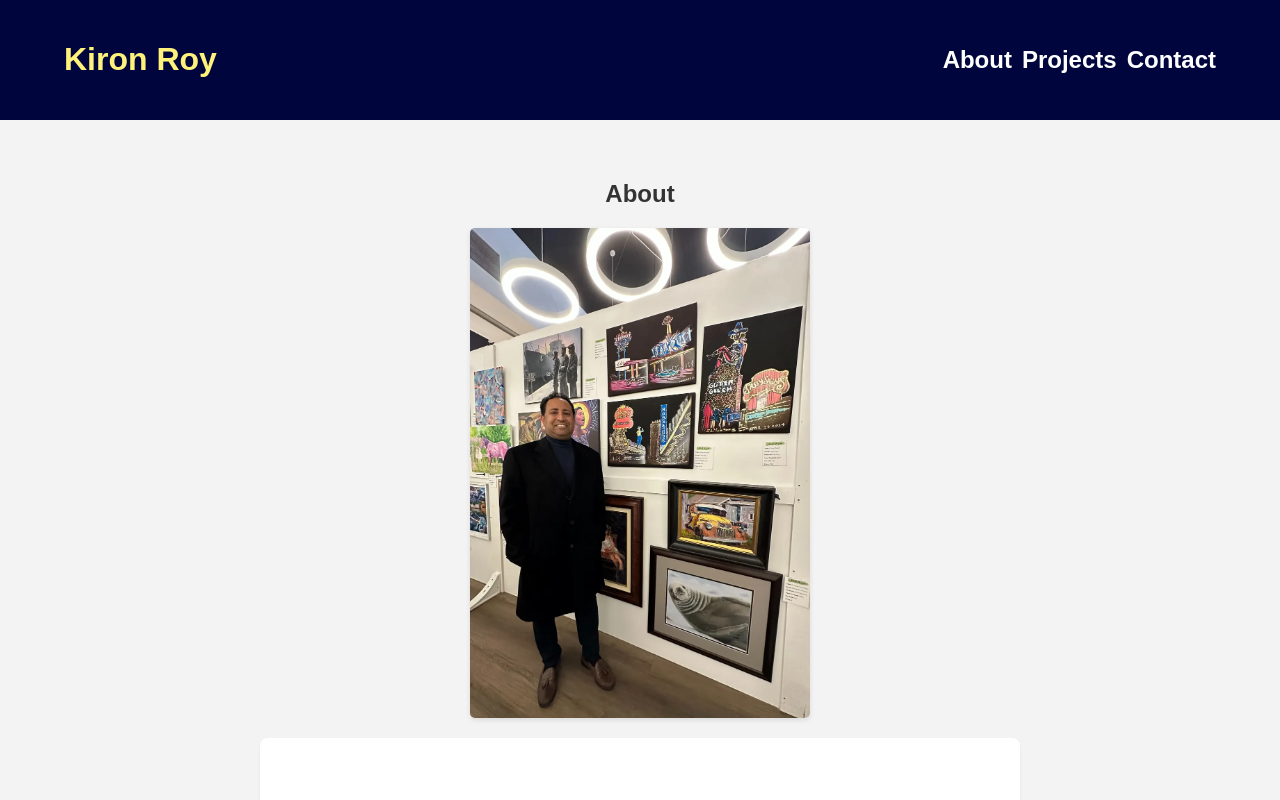
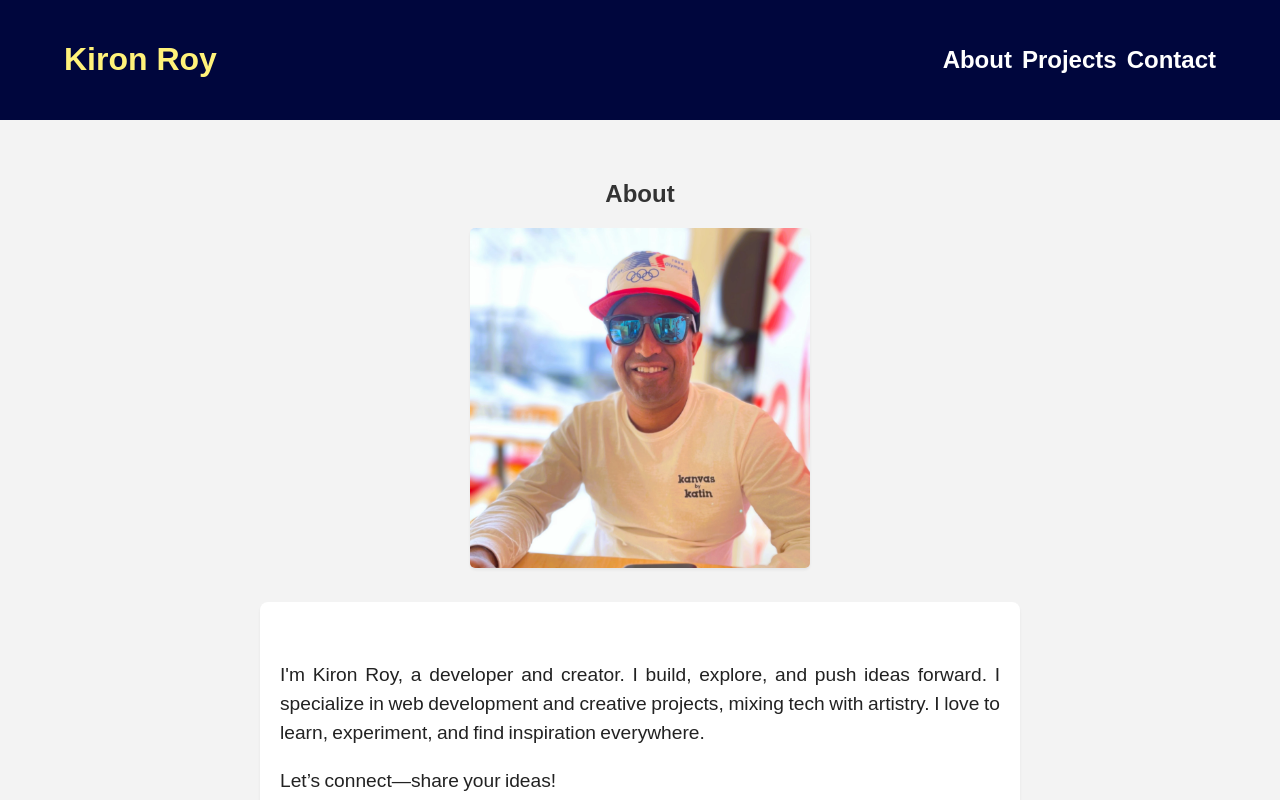
Before and after one commit to kironroy/kironroy-react, a React (Create React App) app: page / in a window 1280 px wide. Shown: the top 800 px of the page. Built offline with nearby package versions, Linux system fonts and the light colour scheme; a web font is replaced by a local one.

Commit message:
Profile Photograph
📷 Profile pic and style

```diff
--- a/src/components/About.css
+++ b/src/components/About.css
@@ -29,13 +29,11 @@
   white-space: normal;
 }
 .about-image {
-  max-width: 440px;
-  height: 490px;
-  margin: 20px auto;
+  max-width: 80%;
+  height: auto; /* Adjusts height dynamically */
   border-radius: 5px;
-  display: block;
-  object-fit: cover;
-  box-shadow: 0 2px 5px rgba(0, 0, 0, 0.1);
+  box-shadow: 0 2px 3px rgba(0, 0, 0, 0.06);
+  margin-bottom: 30px;
 }
 
 @media (max-width: 768px) {
--- a/src/components/About.js
+++ b/src/components/About.js
@@ -7,7 +7,7 @@ const About = () => {
       <div className="container">
         <h2>About</h2>
         <img
-          src={require('../kironroy.webp')}
+          src={require('../relax_k.webp')}
           width="340"
           height="440"
           alt="Kiron Roy"
```
Also changed, not shown: src/relax_k.webp (added).
